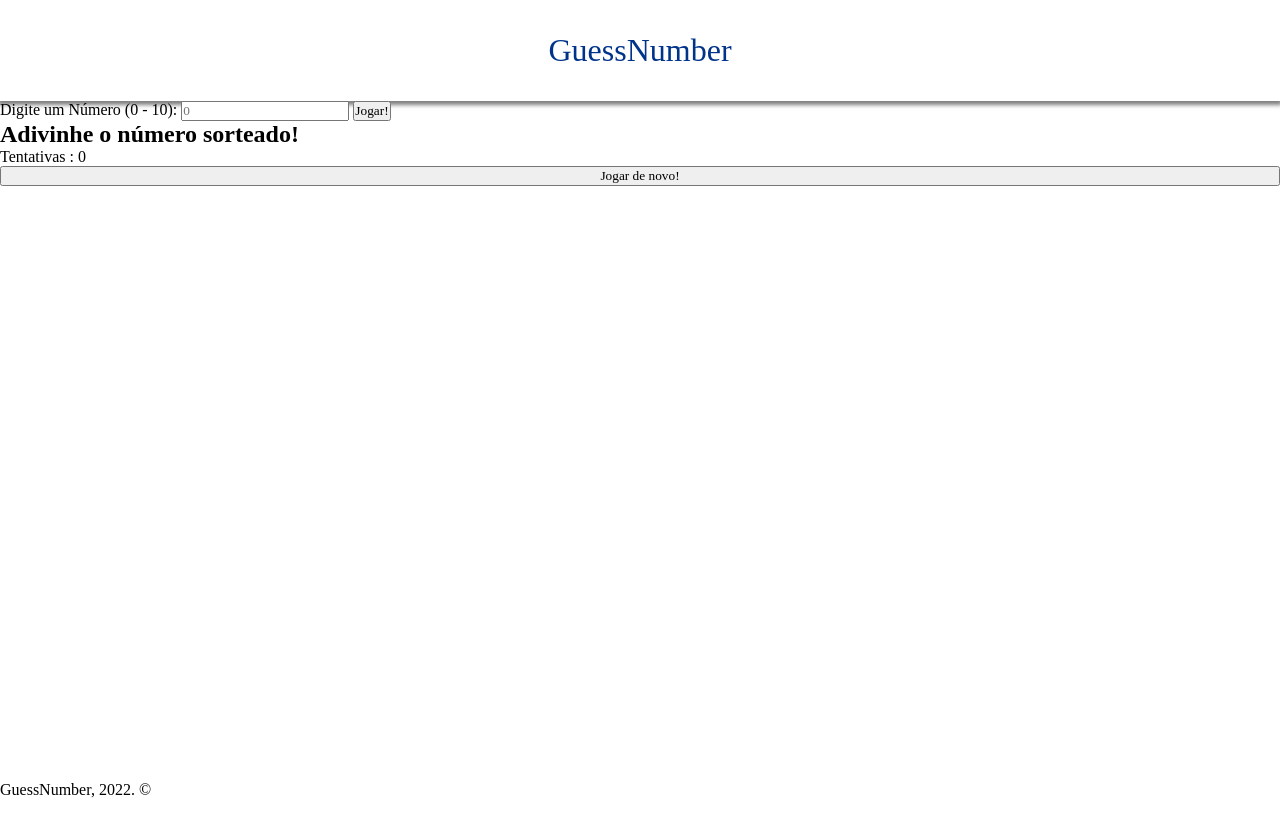
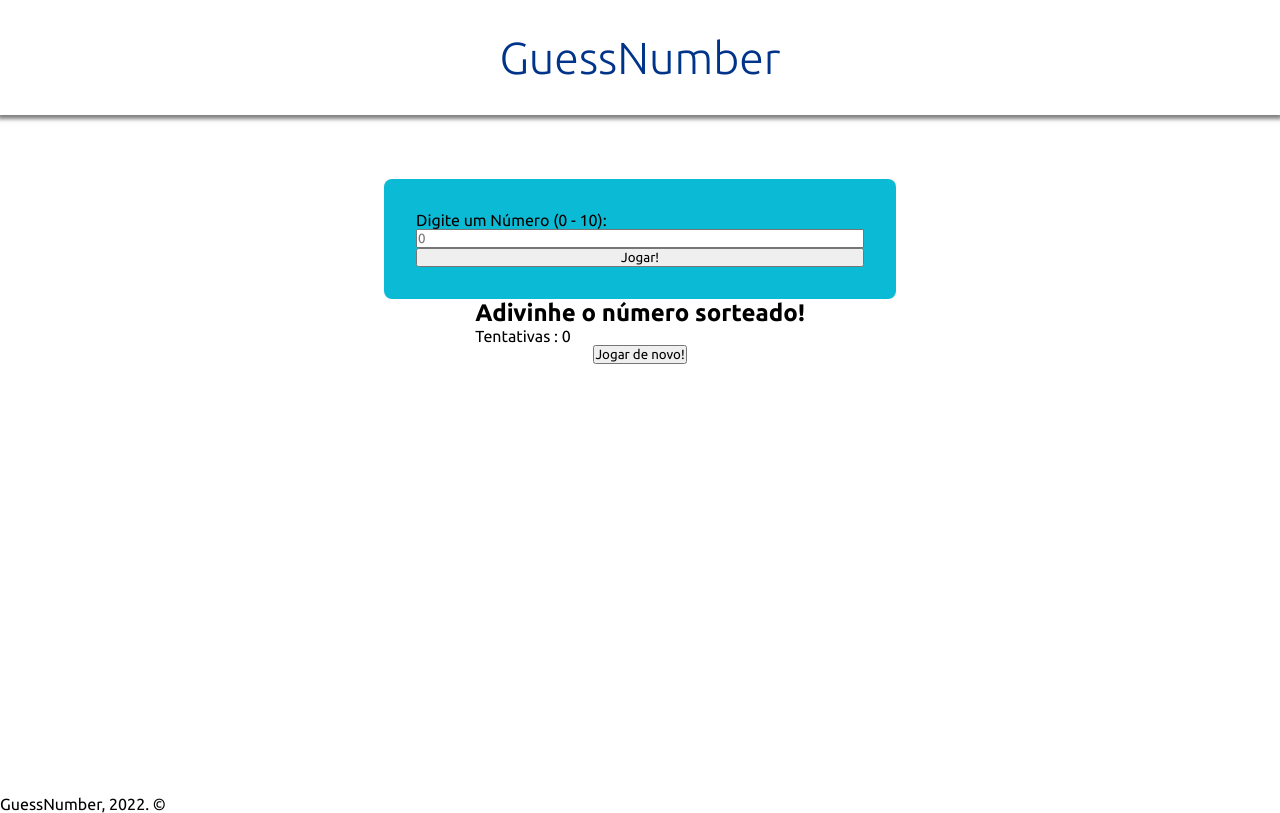
Before and after one commit to Danilolima180/GuessNumber, a plain HTML site: page index.html in a window 1280 px wide. Drawn offline with Linux system fonts and the light colour scheme.

Commit message:
ajustado o .container align item, e estilizado o .container form

```diff
--- a/css/style.css
+++ b/css/style.css
@@ -3,12 +3,13 @@
   --white:#fff; /*variaveis para cores no css*/
   --blue: #00348a;
   --blue-light:#0bbbd6;
+
 }
 * {    /*inset básico*/
   margin: 0;
   padding: 0;
   box-sizing: border-box;
-  font-family: "ubunto"; sans-serif;
+  font-family: "ubuntu"; sans-serif;
   text-decoration: none;
 
 }
@@ -23,7 +24,7 @@ header {
   }
   header a h1 {
     color: var(--blue);
-    font-size: 2.8;
+    font-size: 2.8rem;
     font-weight: 300;
 
   }
@@ -34,6 +35,19 @@ header {
   height: 85vh;
   display: flex;
   flex-direction: column;
+  align-items: center;
   justify-content: flex-start;
   background: linear-gradient (to right, #ddd, #eee,#ddd);
 }
+/* Form ========== */
+.container form {
+  background: var(--blue-light);
+  display: flex;
+  flex-direction: column;
+  width: 40%;
+  padding: 2rem;
+  margin-top: 5%;
+  border-radius: 0.5rem;
+
+
+}
```
